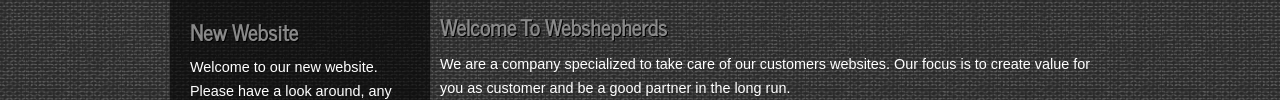
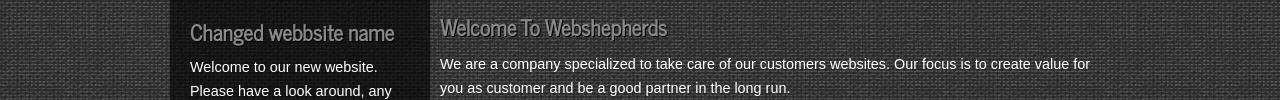
Before and after one commit to hakerod/webshepherds, a plain HTML site: page index.html in a window 1280 px wide. Shown: the part 535-635 px from the top of the page. Drawn offline with Linux system fonts and the light colour scheme.

Commit message:
Ändrade i index.html

```diff
--- a/index.html
+++ b/index.html
@@ -41,7 +41,7 @@
 	  <div class="sidebar_container">
 		<div class="sidebar">
           <div class="sidebar_item">
-            <h2>New Website</h2>
+            <h2>Changed webbsite name</h2>
             <p>Welcome to our new website. Please have a look around, any feedback is much appreciated.</p>
           </div><!--close sidebar_item-->
         </div><!--close sidebar-->
```
